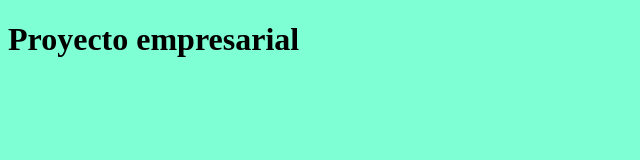
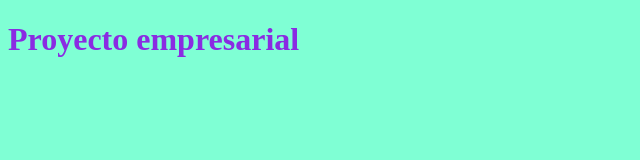
Before and after one commit to DevJuancito/CursoGit, a plain HTML site: page index.html in a window 1280 px wide. Shown: the whole page, without its empty margins (0-640 px from the left). Drawn offline with Linux system fonts and the light colour scheme.

Commit message:
Negrita y color rojo
wq

```diff
--- a/estilos/estilos.css
+++ b/estilos/estilos.css
@@ -1,4 +1,6 @@
 body{
 
     background-color: aquamarine;
+    font-weight: bold;
+    color:blueviolet;
 }
```
